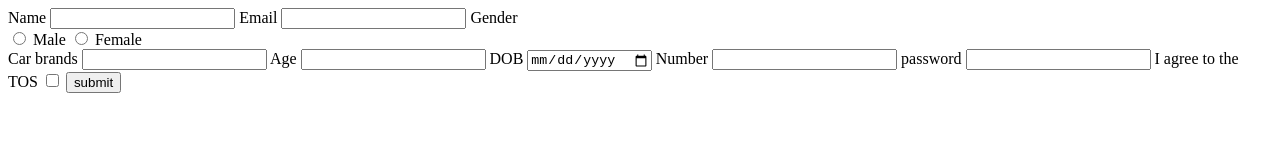
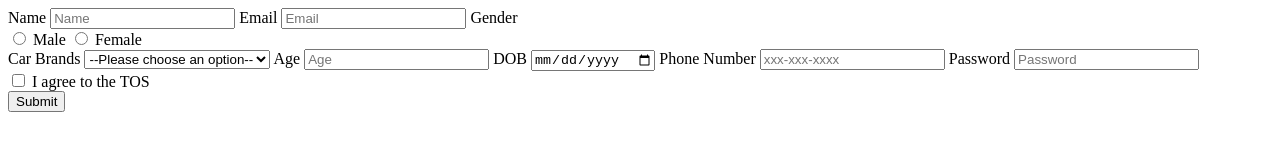
Before and after one commit to acciojob/signup-form-car-Akkhan001, a website: page main.html in a window 1280 px wide. Drawn offline with Linux system fonts and the light colour scheme.

Commit message:
created a submission

```diff
--- a/main.html
+++ b/main.html
@@ -1,21 +1,21 @@
 <!DOCTYPE html>
-
-<html>
+<html lang="en">
 
 <head>
-    <link rel="stylesheet" href="styles.css">
+    <meta charset="UTF-8">
+    <meta name="viewport" content="width=device-width, initial-scale=1.0">
+    <title>Signup Form</title>
+
+    </style>
 </head>
 
 <body>
-    <!-- the entire body must be written by student -->
-    <script type="text/javascript" src="./script.js">
-    </script>
     <form action="/submit_form" method="post">
         <label for="name">Name</label>
-        <input id="name" type="text" required>
+        <input id="name" type="text" placeholder="Name" required>
 
         <label for="email">Email</label>
-        <input id=email type="email" required>
+        <input id="email" type="email" placeholder="Email" required>
 
         <label>Gender</label>
         <div class="radio-group">
@@ -26,37 +26,34 @@
             <label for="gender_f">Female</label>
         </div>
 
-
-        <label for="cars">Car brands</label>
-        <input type="Select" required>
+        <label for="cars">Car Brands</label>
+        <select id="cars" required>
+            <option value="" disabled selected>--Please choose an option--</option>
+            <option value="toyota">Toyota</option>
+            <option value="honda">Honda</option>
+            <option value="bmw">BMW</option>
+            <option value="audi">Audi</option>
+        </select>
 
         <label for="age">Age</label>
-        <input type="number" required>
+        <input id="age" type="number" placeholder="Age" required>
 
         <label for="dob">DOB</label>
         <input id="dob" type="date" required>
 
-        <label for="tel">Number</label>
-        <input id="tel" type="tel">
+        <label for="tel">Phone Number</label>
+        <input id="tel" type="tel" placeholder="xxx-xxx-xxxx">
 
-        <label for="password">password</label>
-        <input id="password" type="password" required>
+        <label for="password">Password</label>
+        <input id="password" type="password" placeholder="Password" required>
 
-        <label for="tos">I agree to the TOS</label>
-        <input type="checkbox" id="tos" required>
+        <div>
+            <input type="checkbox" id="tos" required>
+            <label for="tos">I agree to the TOS</label>
+        </div>
 
-        <button>submit</button>
-
-
-
-
+        <button type="submit">Submit</button>
     </form>
-
 </body>
 
-
-
-
-
-
 </html>
```
